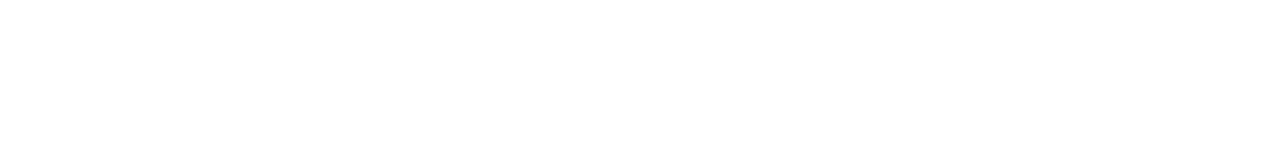
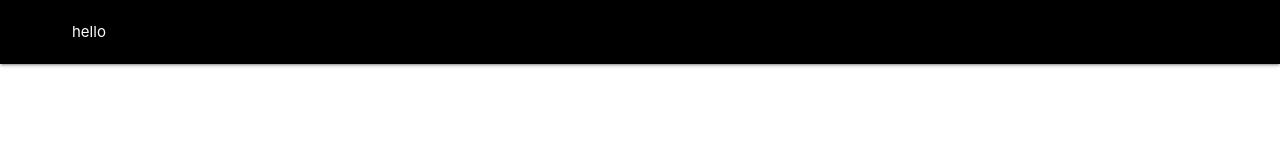
Before and after one commit to MoSaif00/Uber-clone, a plain HTML site: page index.html in a window 1280 px wide. Drawn offline with nearby package versions, Linux system fonts and the light colour scheme.

Commit message:
set up css sheet and start with navabar for html

```diff
--- a/index.html
+++ b/index.html
@@ -19,10 +19,17 @@
   <title>Uber</title>
 </head>
 <body>
-  <!-- Navbar of the page -->
+  <!-- Navbar / tabs-->
+  <header>
+    <nav class="nav-wrapper black">
+      <div class="nav-footer-container">
+        <a href="#">hello</a>
 
 
-  <!-- The header with multiple Tabs -->
+      </div>
+    </nav>
+  </header>
+
 
 
   <!--  Show case the cities section -->
--- a/style.css
+++ b/style.css
@@ -0,0 +1,17 @@
+
+body {
+    margin: 0;
+    padding: 0 ;
+    box-sizing: border-box;
+    list-style: none;
+    text-decoration: none;
+  }
+
+
+header nav{
+    height: 64px;
+}
+
+.nav-footer-container{
+    padding:0 72px 0 72px;
+}
```
